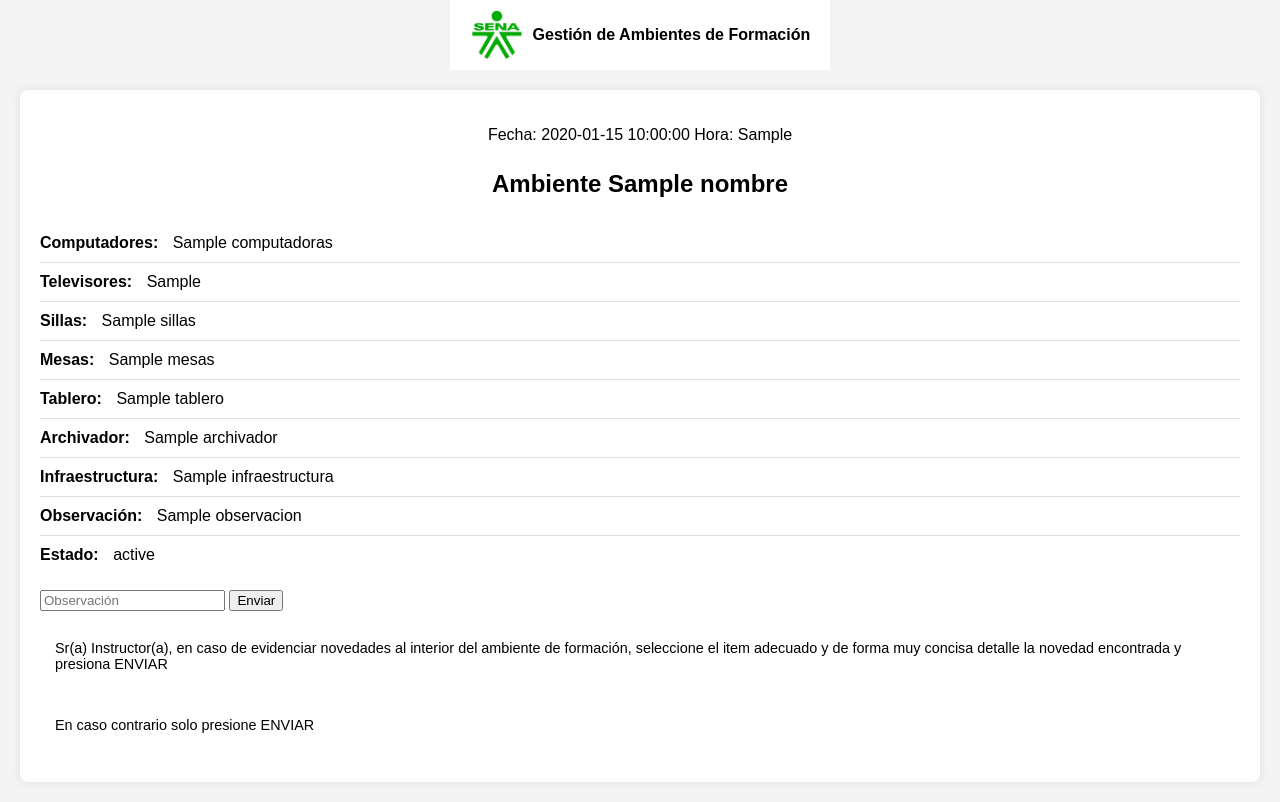
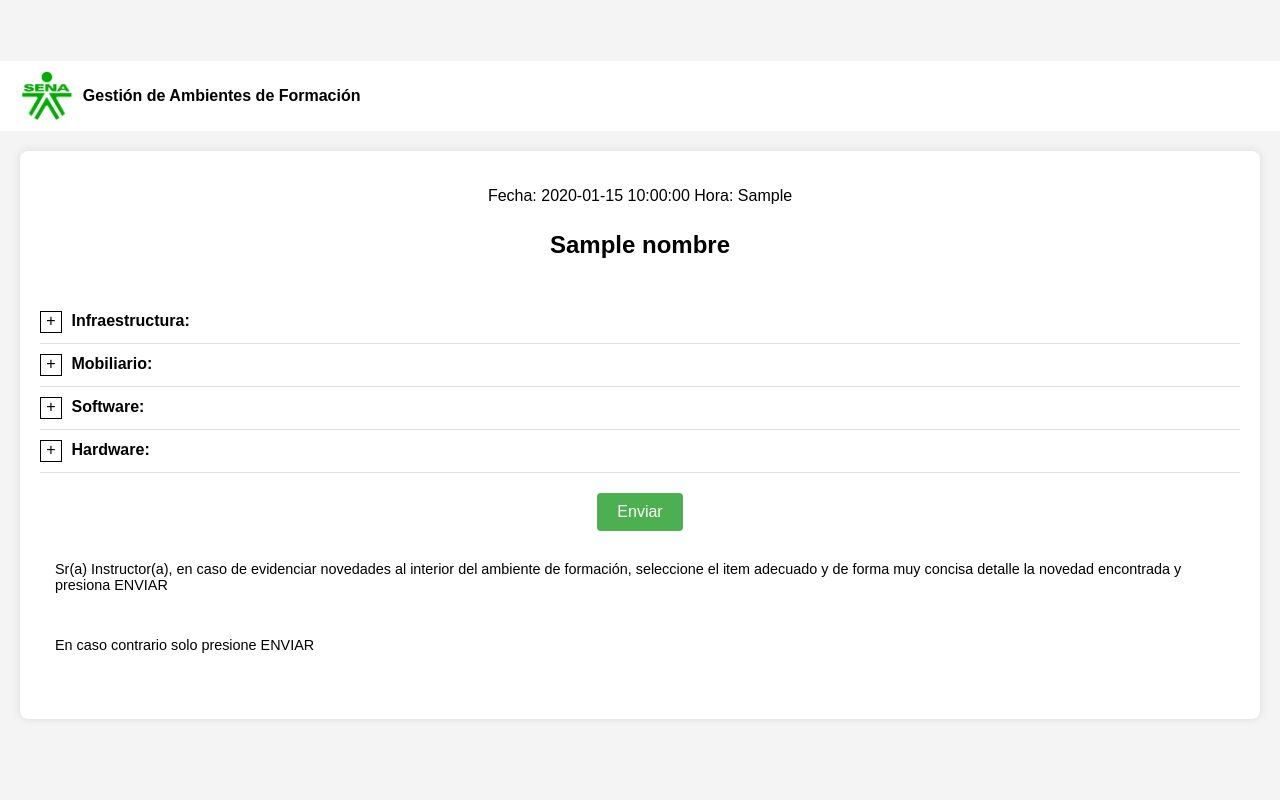
Before and after one commit to julianGPR/Gesti-n-de-ambientes, a PHP site: template views/instructor/reportes/index.php in a window 1280 px wide. After the commit the page ends 726 px from the top, so only its background shows below. Run offline with PHP 8.4, Linux system fonts and the light colour scheme; the template is opened without the code that fills it: most values are stand-ins (such as "Sample title", 1, 10 or a date in 2020).

Commit message:
Cambios en el modelo y controlador de instructor
Se adaptan las consultas y se modifica la vista según el diseño previamente establecido

```diff
--- a/views/instructor/reportes/index.php
+++ b/views/instructor/reportes/index.php
@@ -38,6 +38,14 @@
             padding: 20px;
             border-radius: 8px;
             box-shadow: 0 0 10px rgba(0, 0, 0, 0.1);
+            display: flex; /* Agregado para centrar los elementos */
+            flex-direction: column; /* Asegura que los elementos se apilen verticalmente */
+            align-items: center; /* Centra los elementos horizontalmente */
+            justify-content: center; /* Centra los elementos verticalmente */
+        }
+
+        .sublist {
+            display: none; /* Agregado para ocultar inicialmente el contenido de las listas */
         }
 
         h1 {
@@ -125,96 +133,93 @@
             border-radius: 8px;
             box-shadow: 0 0 10px rgba(0, 0, 0, 0.3);
         }
+        .expand {
+            display: inline-block;
+            width: 20px;
+            height: 20px;
+            text-align: center;
+            border: 1px solid #000;
+            margin-right: 5px;
+        }
     </style>
 </head>
 
 <body>
+    <form action="InstructorController.php" method="POST">
         <div class="header">
             <img src="../../assets/Logo-Sena.jpg" alt="logo">
             <h1>Gestión de Ambientes de Formación</h1>
         </div>
         <div class="container">
             <p class="date-time">Fecha: <?php echo $fecha_actual; ?> Hora: <?php echo $hora_actual; ?></p>
-        <h1 class="titulo">Ambiente <?php echo $nombre; ?></h1>
+            <h1 class="titulo"> <?php echo $nombre; ?></h1>
             <ul>
-            <li>
-                <span class="label">Computadores:</span>
-                <span class="value"><?php echo $computadoras; ?></span>
+                <li class="expandable">
+                    <span class="expand" onclick="toggleList(this)">+</span>
+                    <span class="label">Infraestructura:</span>
+                    <ul class="sublist"></ul>
                 </li>
-            <li>
-                <span class="label">Televisores:</span>
-                <span class="value"><?php echo $tv; ?></span>
+                <li class="expandable">
+                    <span class="expand" onclick="toggleList(this)">+</span>
+                    <span class="label">Mobiliario:</span>
+                    <ul class="sublist">
+                        <span class="label">Sillas:</span>
+                        <span class="value"><?php echo $sillas; ?></span><br>
+                        <span class="label">Mesas:</span>
+                        <span class="value"><?php echo $mesas; ?></span><br>
+                        <span class="label">Tableros:</span>
+                        <span class="value"><?php echo $tablero; ?></span>
+                    </ul>
                 </li>
-            <li>
-                <span class="label">Sillas:</span>
-                <span class="value"><?php echo $sillas; ?></span>
+                <li class="expandable">
+                    <span class="expand" onclick="toggleList(this)">+</span>
+                    <span class="label">Software:</span>
+                    <ul class="sublist"></ul>
                 </li>
-            <li>
-                <span class="label">Mesas:</span>
-                <span class="value"><?php echo $mesas; ?></span>
+                <li class="expandable">
+                    <span class="expand" onclick="toggleList(this)">+</span>
+                    <span class="label">Hardware:</span>
+                    <ul class="sublist">
+                        <?php foreach($computadores as $computador): ?>
+                            <li class="hardware-item">
+                                <input type="checkbox" name="checkpc[]" id="checkpc<?php echo $computador['Serial']; ?>" value="<?php echo $computador['Serial']; ?>" <?php echo ($computador['CheckPc'] == 1) ? 'checked' : ''; ?> onclick="toggleObservationField('checkpc<?php echo $computador['Serial']; ?>', 'observacion<?php echo $computador['Serial']; ?>')">
+                                <span><?php echo htmlspecialchars($computador['Marca']); ?></span>
+                                <span><?php echo htmlspecialchars($computador['Modelo']); ?></span>
+                                <span><?php echo $computador['Serial']; ?></span>
+                                <input type="text" name="observacion" id="observacion<?php echo $computador['Serial']; ?>" placeholder="Novedad encontrada" style="display:<?php echo ($computador['CheckPc'] == 1) ? 'none' : 'block'; ?>">
                             </li>
-            <li>
-                <span class="label">Tablero:</span>
-                <span class="value"><?php echo $tablero; ?></span>
+                        <?php endforeach; ?>
+                    </ul>
                 </li>
-            <li>
-                <span class="label">Archivador:</span>
-                <span class="value"><?php echo $archivador; ?></span>
-            </li>
-            <li>
-                <span class="label">Infraestructura:</span>
-                <span class="value"><?php echo $infraestructura; ?></span>
-            </li>
-            <li>
-                <span class="label">Observación:</span>
-                <span class="value"><?php echo $observacion; ?></span>
-            </li>
-            <li>
-                <span class="label">Estado:</span>
-                <span class="value"><?php echo $estado; ?></span>
-            </li>
-        </ul>
 
-        <form id="informeForm" action="AdminController.php" method="post">
-    <input type="hidden" name="id_reporte" value="<?php echo $id_reporte; ?>">
-    <input type="text" name="observacion" placeholder="Observación">
+            <div class="submit-btn">
                 <input type="submit" value="Enviar">
+            </div>
     </form>
 
         <p class="instrucciones">Sr(a) Instructor(a), en caso de evidenciar novedades al interior del ambiente de formación, seleccione el item adecuado y de forma muy concisa detalle la novedad encontrada y presiona ENVIAR</p>
         <p class="instrucciones">En caso contrario solo presione ENVIAR</p>
     </div>
-    <div class="popup" id="mensajePopup">
-        <p>¡Informe enviado correctamente!</p>
-    </div>
     <script>
-    document.addEventListener("DOMContentLoaded", function() {
-        var form = document.getElementById("informeForm");
+        function toggleList(element) {
+            var sublist = element.parentElement.querySelector(".sublist");
+            sublist.style.display = sublist.style.display === "none" ? "block" : "none";
+            element.innerText = sublist.style.display === "none" ? "+" : "-";
+        }
 
-        form.addEventListener("submit", function(event) {
-            event.preventDefault();
+        function toggleObservationField(checkboxId, observationId) {
+            var checkbox = document.getElementById(checkboxId);
+            var observation = document.getElementById(observationId);
+            observation.style.display = checkbox.checked ? "none" : "block";
+        }
 
-            fetch(form.action, {
-                method: form.method,
-                body: new FormData(form)
-            })
-            .then(function(response) {
-                if (response.ok) {
-                    document.getElementById("mensajePopup").style.display = "block";
-                    setTimeout(function() {
-                        window.location.href = "../home"; // Redirigir al instructor
-                    }, 3000);
-                } else {
-                    console.error("Error al enviar el formulario");
-                }
-            })
-            .catch(function(error) {
-                console.error("Error al enviar el formulario:", error);
-            });
-        });
+        // Llamar a toggleObservationField para cada checkbox al cargar la página
+        window.addEventListener('load', function() {
+            <?php foreach($computadores as $computador): ?>
+                toggleObservationField('checkpc<?php echo $computador['Serial']; ?>', 'observacion<?php echo $computador['Serial']; ?>');
+            <?php endforeach; ?>
         });
     </script>
+</body>
 
-
-</body>
 </html>
```
Also changed, not shown: controllers/InstructorController.php (+38 -12 lines), models/InstructorModel.php (+56 -4 lines). Lines whose indentation alone changed are shown as unchanged.
